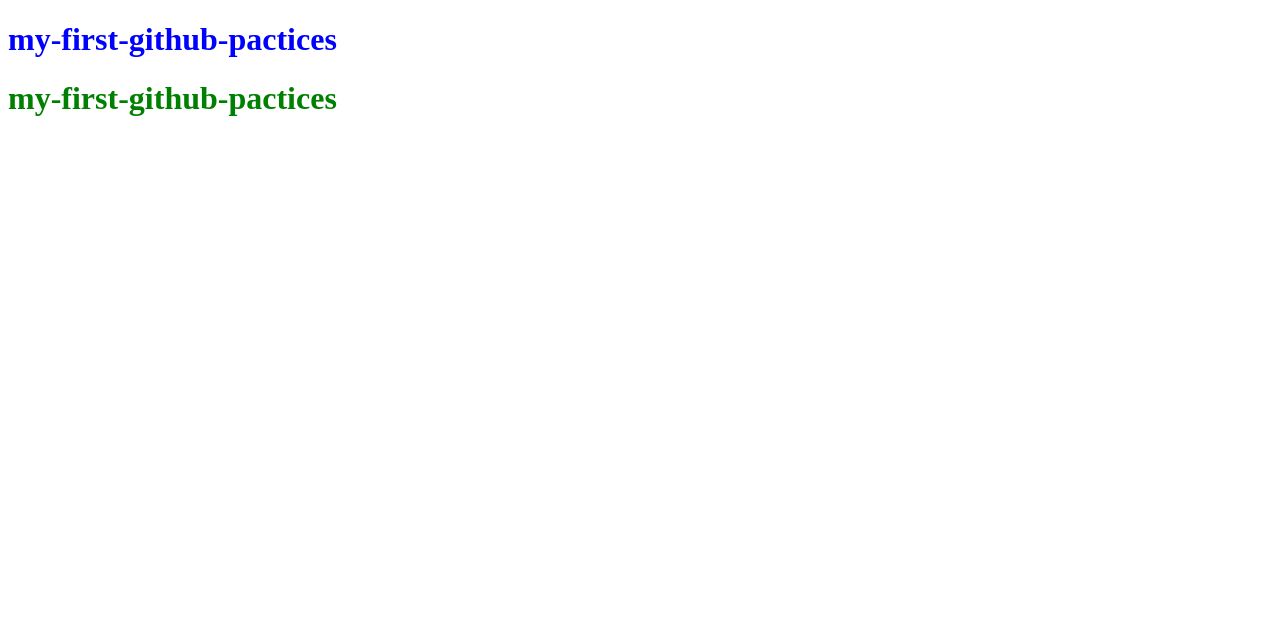
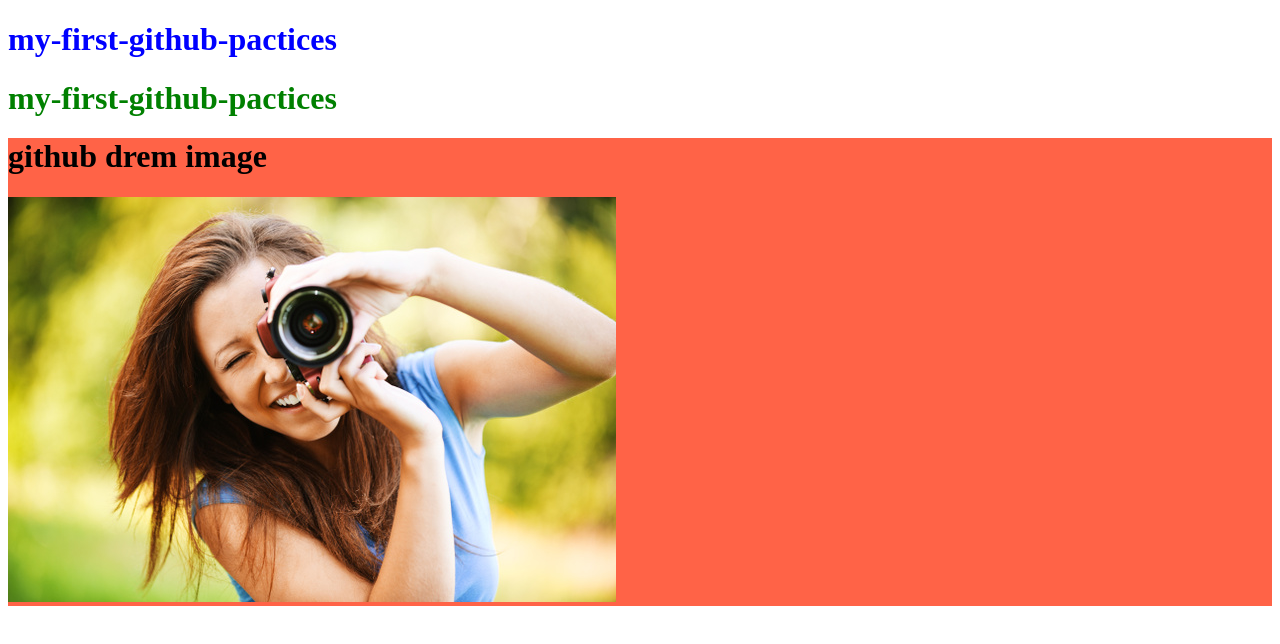
Before and after one commit to bodrulislamkhan/my-first-github-repo, a plain HTML site: page index.html in a window 1280 px wide. Drawn offline with Linux system fonts and the light colour scheme.

Commit message:
secent image

```diff
--- a/index.html
+++ b/index.html
@@ -4,9 +4,14 @@
      <meta charset="UTF-8">
      <meta name="viewport" content="width=device-width, initial-scale=1.0">
      <title>my-first-github-pactices</title>
+     <link rel="stylesheet" href="./style.css">
 </head>
 <body>
      <h1 style="color: blue;">my-first-github-pactices</h1>
      <h1 style="color: green;">my-first-github-pactices</h1>
+     <div class="drem">
+          <h1>github drem image</h1>
+          <img src="/image/stock-photo-young-smiling-girl-making-photo.png" alt="">
+     </div>
 </body>
 </html>
--- /dev/null
+++ b/style.css
@@ -0,0 +1,3 @@
+.drem{
+     background-color: tomato;
+}
```
Also changed, not shown: image/stock-photo-young-smiling-girl-making-photo.png (added).
